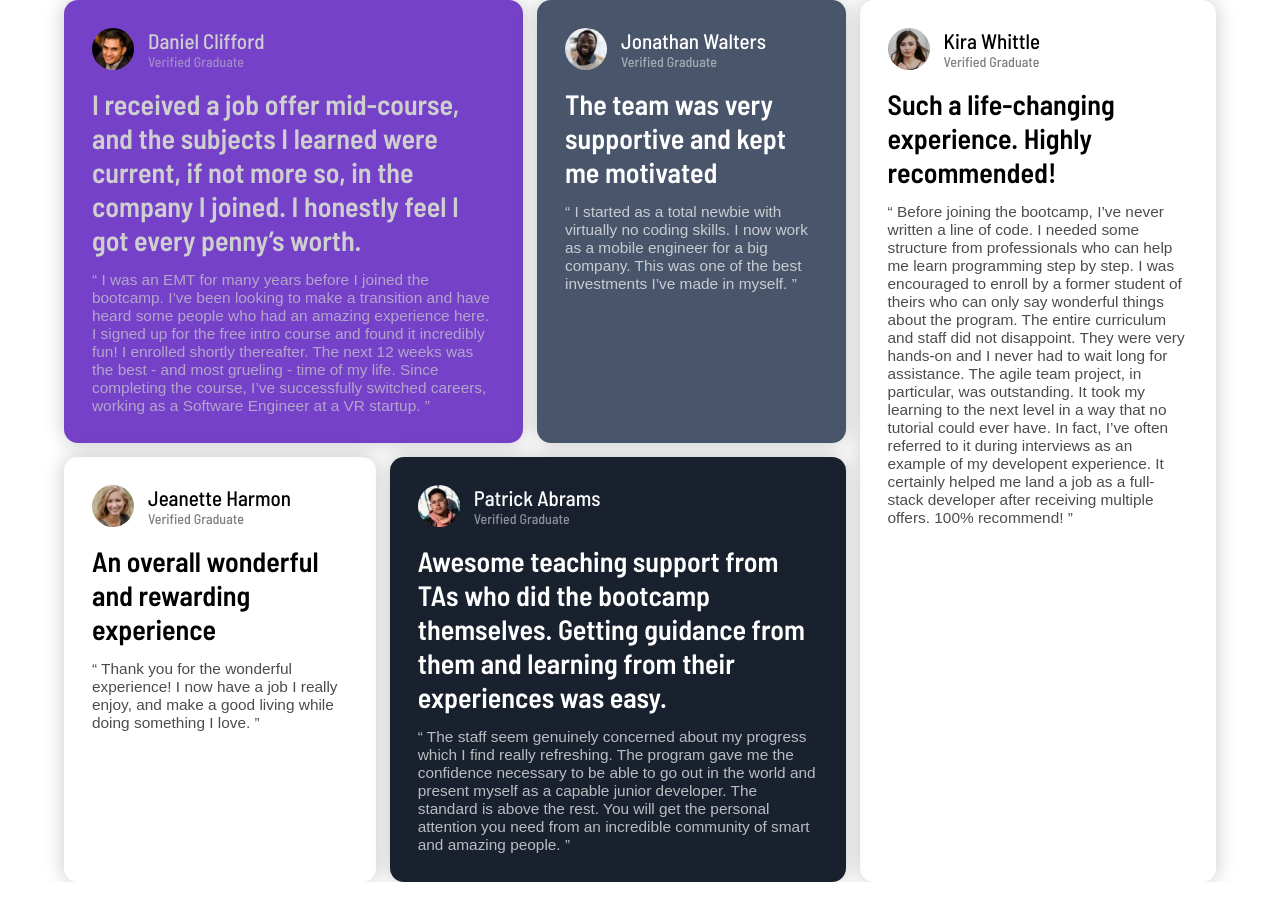
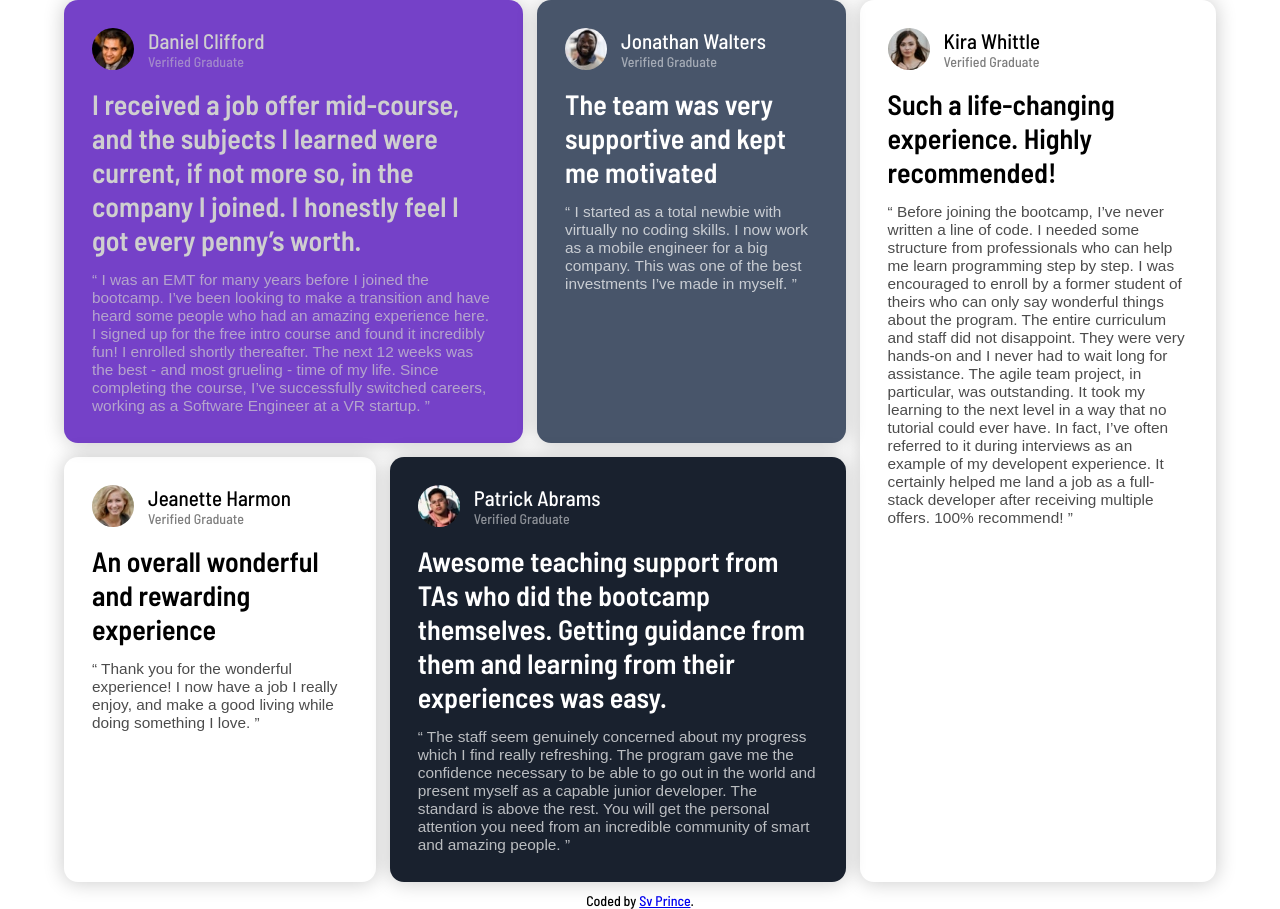
Before and after one commit to Svprnce/testimonials-grid-section-main, a plain HTML site: page index.html in a window 1280 px wide. Before the commit the page ends 882 px from the top, so only its background shows below. Drawn offline with Linux system fonts and the light colour scheme.

Commit message:
added footer

```diff
--- a/index.html
+++ b/index.html
@@ -105,5 +105,10 @@
       </div>
     </div>
   </main>
+  <footer>
+    <div class="attribution">
+      Coded by <a href="https://github.com/svprnce"> Sv Prince</a>.
+    </div>
+  </footer>
 </body>
 </html>
--- a/style.css
+++ b/style.css
@@ -91,6 +91,10 @@ main{
     font-size: 1.1em;
     opacity: 70%;
 }
+footer{
+    margin-top: 10px;
+    text-align: center;
+}
 @media screen and (max-width:1000px) {
     main{
         max-width: 70vw;
```
Also changed, not shown: notes.txt (deleted).
